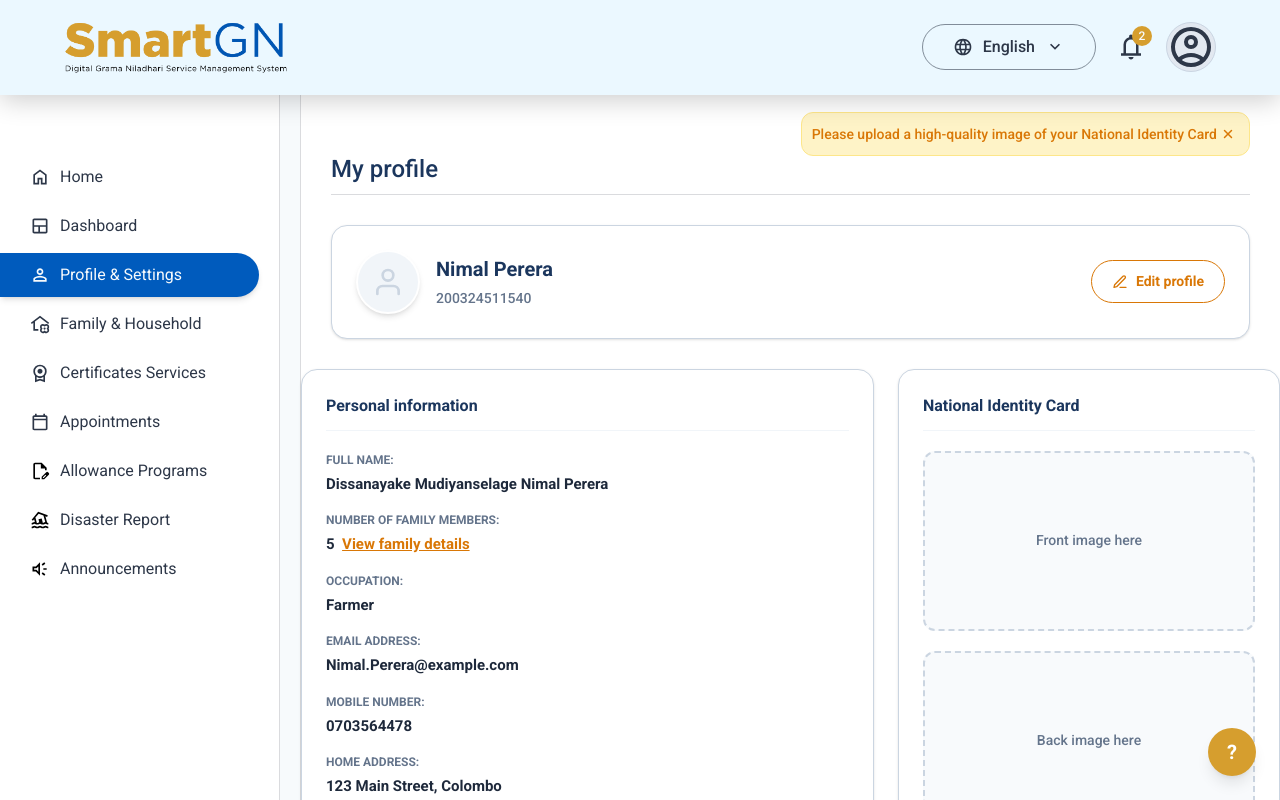
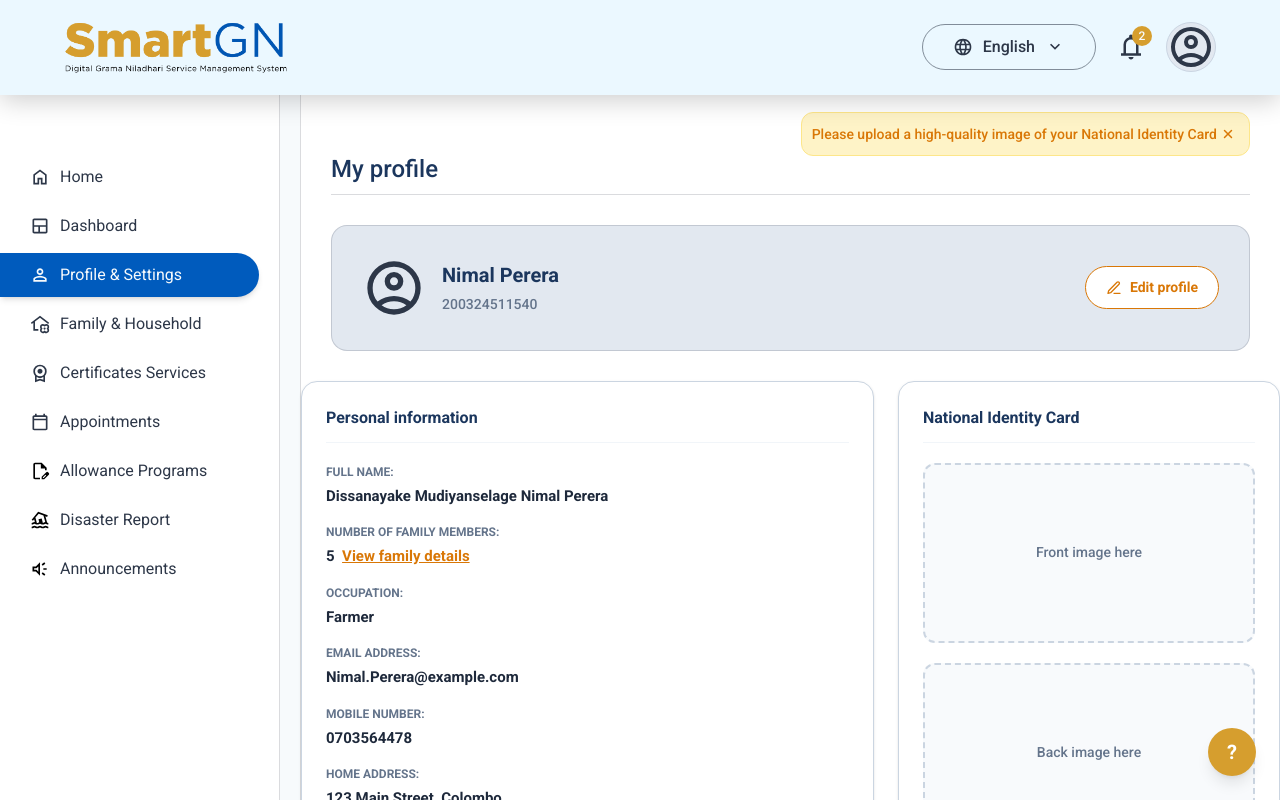
Before and after one commit to Mogith-Code/SmartGN-Digital-GN-Service-Management-System, a React (Vite) app in the folder SmartGN/: page /ResidentDashboard/profile in a window 1280 px wide. Shown: the top 800 px of the page. Built offline with nearby package versions, Linux system fonts and the light colour scheme.

Commit message:
ResidentProfile.jsx

```diff
--- a/SmartGN/src/Pages/ResidentProfile.jsx
+++ b/SmartGN/src/Pages/ResidentProfile.jsx
@@ -3,6 +3,7 @@ import { useLocation, useNavigate } from "react-router-dom";
 import { translations, useLanguage } from "../utils/translate";
 import LanguageSelector from "../Components/Common/LanguageSelector";
 import logoImage from "../assets/logo.png";
+import profileIcon from "../assets/account_circle_24dp_2D3748_FILL0_wght400_GRAD0_opsz24.svg";
 import Footer from "../Components/Common/Footer";
 import AfterlogNavbar from "../Components/Common/AfterlogNavbar";
 import RSidebar from "../Components/Common/RSidebar";
@@ -218,9 +219,9 @@ function ResidentProfile({ onOpenHelp }) {
               </div>
 
               {/* Profile Card Header */}
-              <div className="flex justify-between items-center p-6 bg-white border border-[#cbd5e1] rounded-2xl shadow-sm m-[30px]">
+              <div className="flex justify-between items-center p-[30px] bg-[#E2E8F0] border border-[#2D37482D] rounded-2xl m-[30px]">
                 <div className="flex items-center gap-4">
-                  <div className="w-16 h-16 rounded-full overflow-hidden bg-[#f1f5f9] border-2 border-white shadow-md flex items-center justify-center">
+                  <div className="w-16 h-16 rounded-full overflow-hidden  flex items-center justify-center">
                     {profile.profilePhoto ? (
                       <img
                         src={profile.profilePhoto}
@@ -228,20 +229,11 @@ function ResidentProfile({ onOpenHelp }) {
                         className="w-full h-full object-cover"
                       />
                     ) : (
-                      <svg
-                        width="32"
-                        height="32"
-                        viewBox="0 0 24 24"
-                        fill="none"
-                        stroke="currentColor"
-                        strokeWidth="2"
-                        strokeLinecap="round"
-                        strokeLinejoin="round"
-                        className="text-[#cbd5e1]"
-                      >
-                        <path d="M20 21v-2a4 4 0 0 0-4-4H8a4 4 0 0 0-4 4v2"></path>
-                        <circle cx="12" cy="7" r="4"></circle>
-                      </svg>
+                      <img
+                        src={profileIcon}
+                        alt="Default avatar"
+                        className="w-full h-full object-cover"
+                      />
                     )}
                   </div>
                   <div className="flex flex-col text-left">
```
